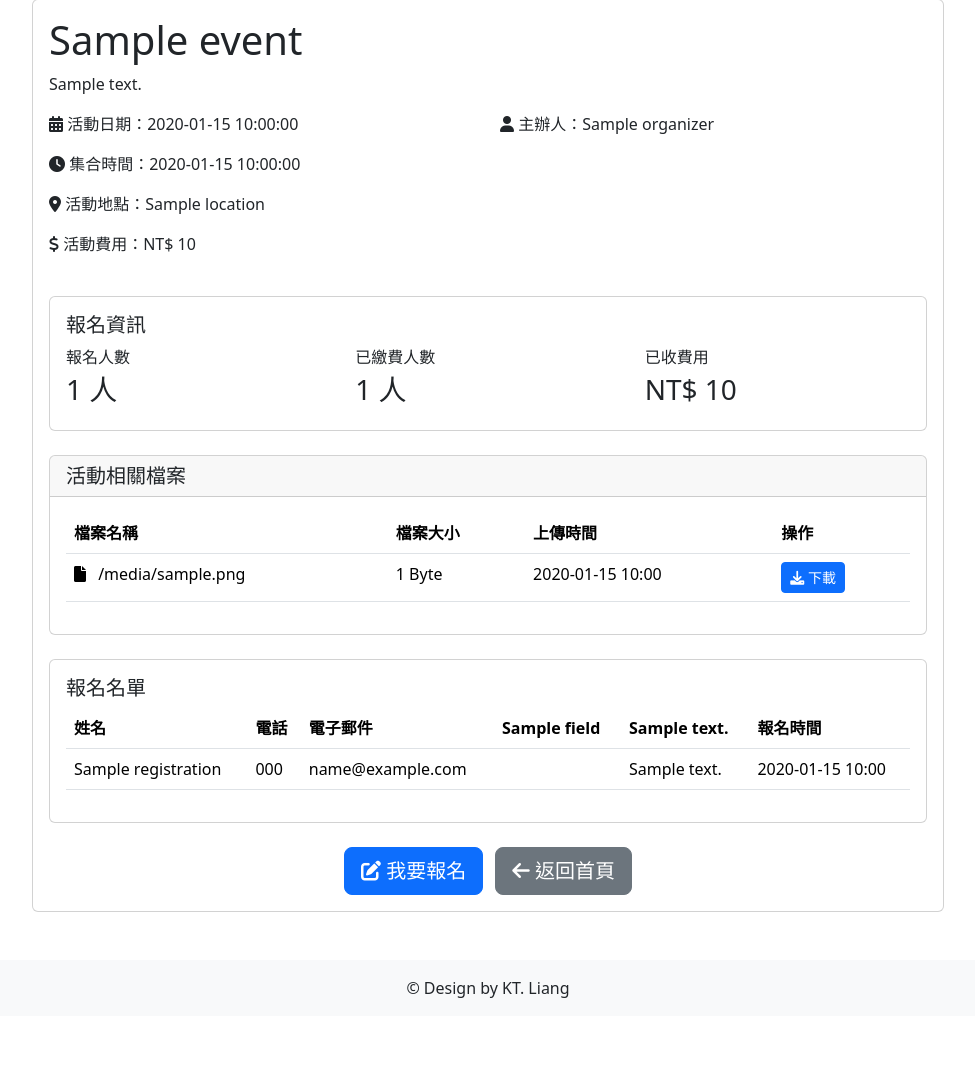
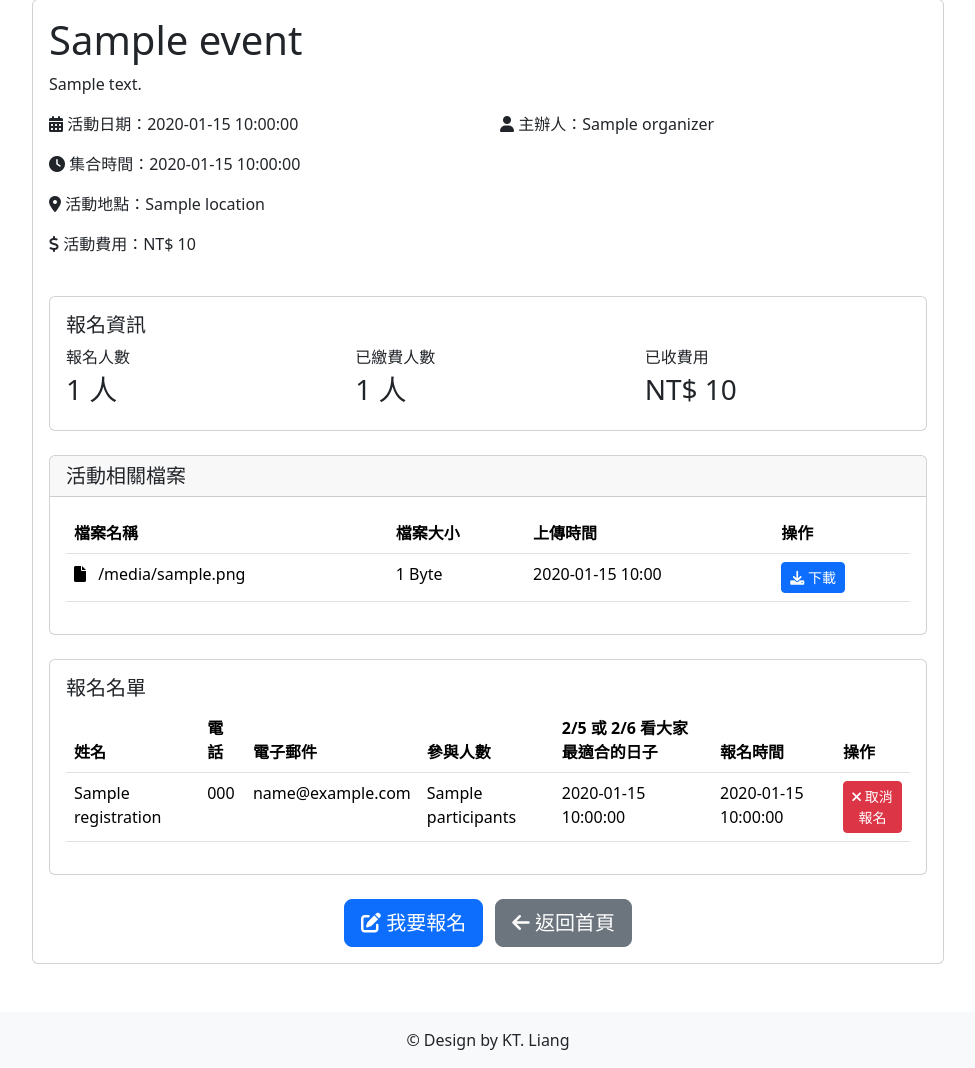
Before and after one commit to marmotkit/event-registration, a Flask app: template templates/event_detail.html in a window 1280 px wide. Shown: the part 91-1159 px from the top of the page, without its empty margins (152-1127 px from the left). Before the commit the page ends 1089 px from the top, so only its background shows below. Run offline with Flask 3, Linux system fonts and the light colour scheme; the template is opened without the code that fills it: most values are stand-ins (such as "Sample title", 1, 10 or a date in 2020); parts of the project's set-up code (start-up, migrations or seed data) failed here and were passed over.

Commit message:
feat: 優化活動報名系統功能
- 修改報名表單欄位要求：
  - 將電話和電子郵件改為選填欄位
  - 新增欄位標註：必填欄位標示紅色星號(*)，選填欄位標示灰色文字
- 新增取消報名功能：
  - 在報名列表中新增取消報名按鈕
  - 實作取消報名確認對話框
  - 優化使用者介面，增加操作安全性

```diff
--- a/templates/event_detail.html
+++ b/templates/event_detail.html
@@ -97,13 +97,10 @@
                                     <th>姓名</th>
                                     <th>電話</th>
                                     <th>電子郵件</th>
-                                    {% for field in event.custom_fields %}
-                                    <th>{{ field.name }}</th>
-                                    {% endfor %}
-                                    {% if event.notes_label %}
-                                    <th>{{ event.notes_label }}</th>
-                                    {% endif %}
+                                    <th>參與人數</th>
+                                    <th>2/5 或 2/6 看大家最適合的日子</th>
                                     <th>報名時間</th>
+                                    <th>操作</th>
                                 </tr>
                             </thead>
                             <tbody>
@@ -112,19 +109,17 @@
                                     <td>{{ registration.name }}</td>
                                     <td>{{ registration.phone }}</td>
                                     <td>{{ registration.email }}</td>
-                                    {% for field in event.custom_fields %}
+                                    <td>{{ registration.participants }}</td>
+                                    <td>{{ registration.preferred_date }}</td>
+                                    <td>{{ registration.register_time }}</td>
                                     <td>
-                                        {% if field.type == 'checkbox' %}
-                                            {{ ', '.join(registration.custom_fields.get(field.name, [])) }}
-                                        {% else %}
-                                            {{ registration.custom_fields.get(field.name, '') }}
-                                        {% endif %}
+                                        <button type="button"
+                                                class="btn btn-danger btn-sm"
+                                                data-bs-toggle="modal"
+                                                data-bs-target="#cancelModal{{ registration.id }}">
+                                            <i class="fas fa-times"></i> 取消報名
+                                        </button>
                                     </td>
-                                    {% endfor %}
-                                    {% if event.notes_label %}
-                                    <td>{{ registration.notes }}</td>
-                                    {% endif %}
-                                    <td>{{ registration.timestamp.strftime('%Y-%m-%d %H:%M') }}</td>
                                 </tr>
                                 {% endfor %}
                             </tbody>
@@ -133,6 +128,29 @@
                 </div>
             </div>
             {% endif %}
+
+            <!-- 取消報名確認對話框 -->
+            {% for registration in registrations %}
+            <div class="modal fade" id="cancelModal{{ registration.id }}" tabindex="-1" aria-hidden="true">
+                <div class="modal-dialog">
+                    <div class="modal-content">
+                        <div class="modal-header">
+                            <h5 class="modal-title">確認取消報名</h5>
+                            <button type="button" class="btn-close" data-bs-dismiss="modal" aria-label="Close"></button>
+                        </div>
+                        <div class="modal-body">
+                            <p>確定要取消 {{ registration.name }} 的報名嗎？</p>
+                        </div>
+                        <div class="modal-footer">
+                            <button type="button" class="btn btn-secondary" data-bs-dismiss="modal">關閉</button>
+                            <form action="{{ url_for('cancel_registration', registration_id=registration.id) }}" method="POST" style="display: inline;">
+                                <button type="submit" class="btn btn-danger">確認取消</button>
+                            </form>
+                        </div>
+                    </div>
+                </div>
+            </div>
+            {% endfor %}
 
             <div class="text-center">
                 <a href="{{ url_for('register', event_id=event._id) }}" class="btn btn-primary btn-lg">
```
Also changed, not shown: templates/register.html (+5 -5 lines).
